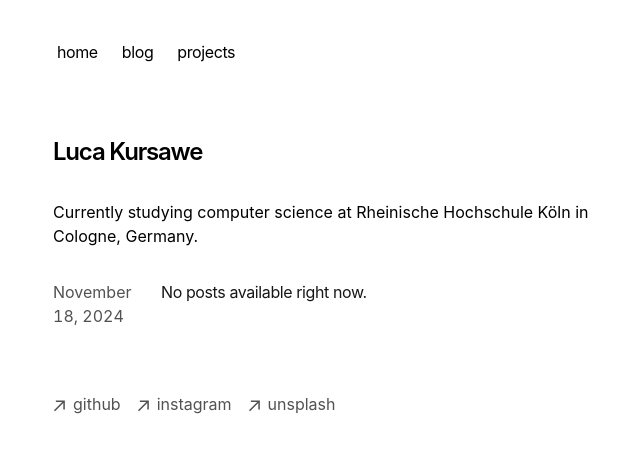
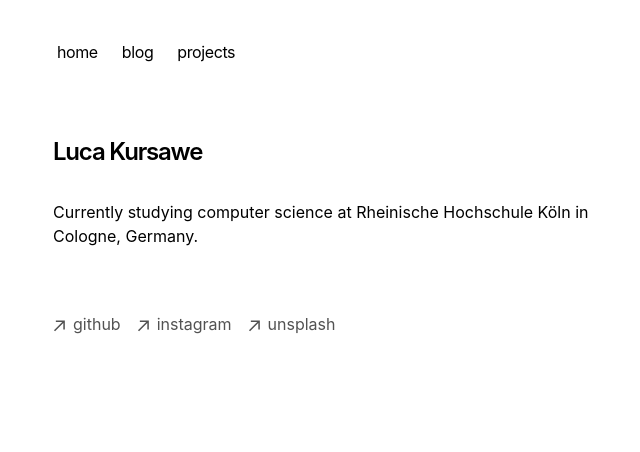
Before and after one commit to lucakursawe/lucakursawe, a Next.js app: page / in a window 1280 px wide. Shown: the top 452 px of the page, without its empty margins (299-939 px from the left). Built offline with nearby package versions, Linux system fonts and the light colour scheme.

Commit message:
added first project and changed layout of siad page

```diff
--- a/app/page.tsx
+++ b/app/page.tsx
@@ -10,7 +10,6 @@ export default function Page() {
         {`Currently studying computer science at Rheinische Hochschule Köln in Cologne, Germany.`}
       </p>
       <div className="my-8">
-        <BlogPosts />
       </div>
     </section>
   )
--- a/app/projects/page.tsx
+++ b/app/projects/page.tsx
@@ -54,5 +54,3 @@ export function ProjectsPage() {
     </div>
   );
 }
-
-export default ProjectsPage;
```
